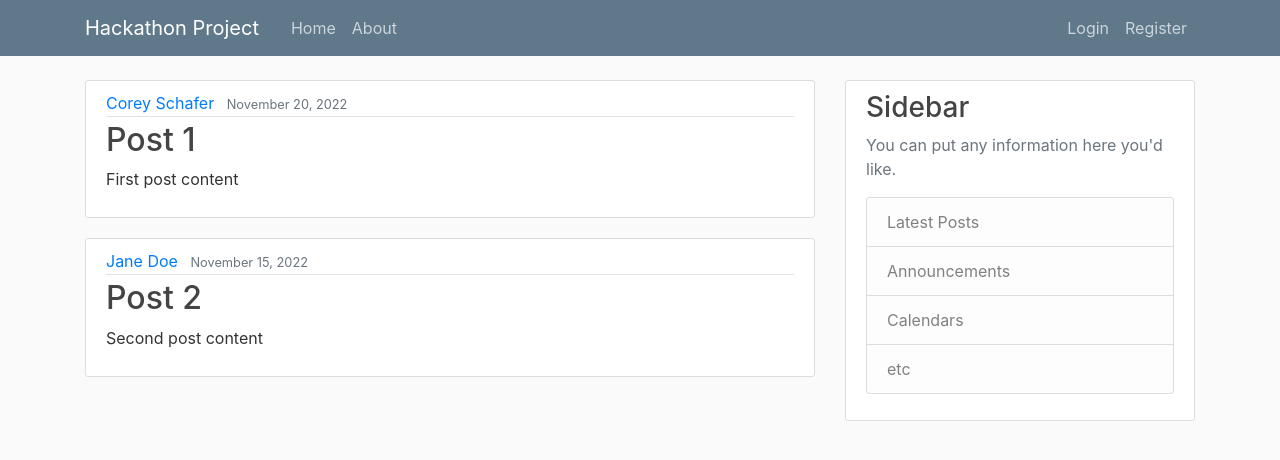
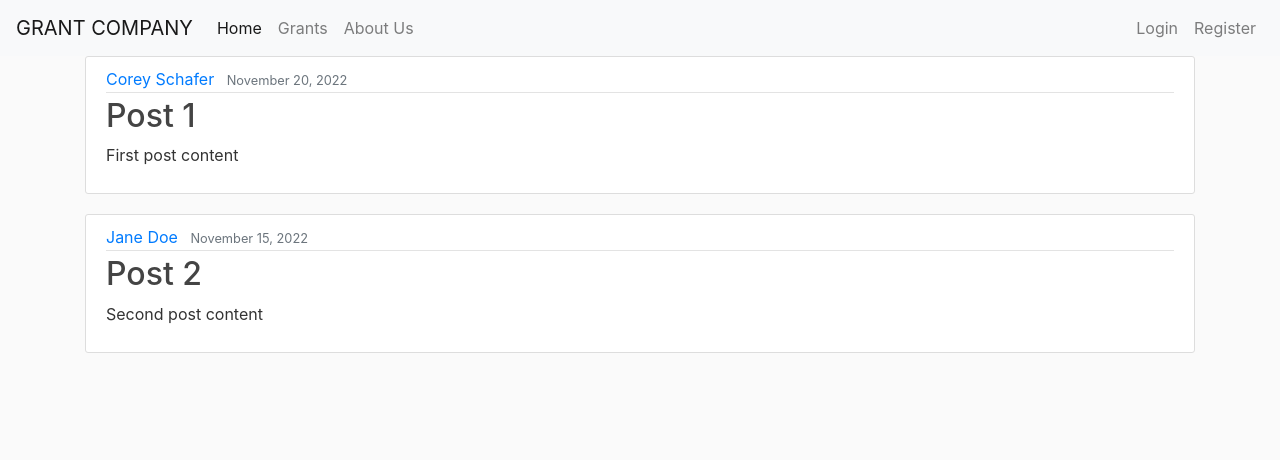
Before and after one commit to BenKluger/QC-x-Headstart, a Flask app: page / in a window 1280 px wide. Shown: the top 460 px of the page. Run offline with Flask 2, Linux system fonts and the light colour scheme; some libraries are stand-ins or nearby versions.

Commit message:
new bootstrap

```diff
--- a/app.py
+++ b/app.py
@@ -22,6 +22,10 @@ posts = [
 def home():
     return render_template('home.html', posts=posts)
 
+@app.route("/grants")
+def grants():
+    return render_template('grants_list.html', posts=posts)
+
 
 @app.route("/about")
 def about():
--- a/static/main.css
+++ b/static/main.css
@@ -1,7 +1,7 @@
 body {
   background: #fafafa;
   color: #333333;
-  margin-top: 5rem;
+  /* margin-top: 5rem; */
 }
 
 h1, h2, h3, h4, h5, h6 {
@@ -12,7 +12,7 @@ h1, h2, h3, h4, h5, h6 {
   background-color: #5f788a;
 }
 
-.site-header .navbar-nav .nav-link {
+/* .site-header .navbar-nav .nav-link {
   color: #cbd5db;
 }
 
@@ -22,7 +22,7 @@ h1, h2, h3, h4, h5, h6 {
 
 .site-header .navbar-nav .nav-link.active {
   font-weight: 500;
-}
+} */
 
 .content-section {
   background: #ffffff;
--- a/templates/layout.html
+++ b/templates/layout.html
@@ -18,45 +18,70 @@
 </head>
 <body>
     <header class="site-header">
-      <nav class="navbar navbar-expand-md navbar-dark bg-steel fixed-top">
-        <div class="container">
-          <a class="navbar-brand mr-4" href="/">Hackathon Project</a>
-          <button class="navbar-toggler" type="button" data-toggle="collapse" data-target="#navbarToggle" aria-controls="navbarToggle" aria-expanded="false" aria-label="Toggle navigation">
+      <!-- Test navbar -->
+      <nav class="navbar navbar-expand-lg navbar-light bg-light">
+        <a class="navbar-brand" href="#">GRANT COMPANY</a>
+        <button class="navbar-toggler" type="button" data-toggle="collapse" data-target="#navbarText" aria-controls="navbarText" aria-expanded="false" aria-label="Toggle navigation">
           <span class="navbar-toggler-icon"></span>
         </button>
-          <div class="collapse navbar-collapse" id="navbarToggle">
-            <div class="navbar-nav mr-auto">
-              <a class="nav-item nav-link" href="/">Home</a>
-              <a class="nav-item nav-link" href="/about">About</a>
-            </div>
-            <!-- Navbar Right Side -->
-            <div class="navbar-nav">
-              <a class="nav-item nav-link" href="/login">Login</a>
-              <a class="nav-item nav-link" href="/register">Register</a>
-            </div>
-          </div>
+        <div class="collapse navbar-collapse" id="navbarText">
+          <!-- Left Side of Navbar -->
+          <ul class="navbar-nav mr-auto">
+            <li class="nav-item active">
+              <a class="nav-link" href="/home">Home<span class="sr-only">(current)</span></a>
+            </li>
+            <li class="nav-item">
+              <a class="nav-link" href="/grants">Grants</a>
+            </li>
+            <li class="nav-item">
+              <a class="nav-link" href="#">About Us</a>
+            </li>
+          </ul>
+
+          <!-- Right Side of Navbar -->
+          <ul class="navbar-nav ml-auto">
+            <li class="nav-item">
+              <a class="nav-link" href="/login">Login</a>
+            </li>
+            <li class="nav-item">
+              <a class="nav-link" href="/register">Register</a>
+            </li>
         </div>
       </nav>
+
     </header>
-    <main role="main" class="container">
-      <div class="row">
-        <div class="col-md-8">
-          {% block content %}{% endblock %}
-        </div>
-        <div class="col-md-4">
-          <div class="content-section">
-            <h3>Sidebar</h3>
-            <p class='text-muted'>You can put any information here you'd like.
-              <ul class="list-group">
+
+<!-- Sidebar -->
+<!-- <nav id="sidebarMenu" class="collapse d-lg-block sidebar collapse bg-white">
+  <div class="position-sticky">
+    <div class="list-group list-group-flush mx-3 mt-4"> -->
+      <!-- <a
+        href="#"
+        class="list-group-item list-group-item-action py-2 ripple"
+        aria-current="true"
+      >
+        <i class="fas fa-tachometer-alt fa-fw me-3"></i><span>Main dashboard</span>
+      </a>
+      <a href="#" class="list-group-item list-group-item-action py-2 ripple active">
+        <i class="fas fa-chart-area fa-fw me-3"></i><span>Webiste traffic</span>
+      </a>
+      <a href="#" class="list-group-item list-group-item-action py-2 ripple"
+        ><i class="fas fa-lock fa-fw me-3"></i><span>Password</span></a
+      > -->
+
+      <!-- <ul class="list-group">
         <li class="list-group-item list-group-item-light">Latest Posts</li>
         <li class="list-group-item list-group-item-light">Announcements</li>
         <li class="list-group-item list-group-item-light">Calendars</li>
         <li class="list-group-item list-group-item-light">etc</li>
       </ul>
-            </p>
     </div>
   </div>
-      </div>
+</nav> -->
+<!-- Sidebar -->
+
+    <main role="main" class="container">
+      {% block content %} {% endblock %}
     </main>
 
 
```
Also changed, not shown: templates/grants_list.html (added, +44 -0 lines). Lines whose indentation alone changed are shown as unchanged.
